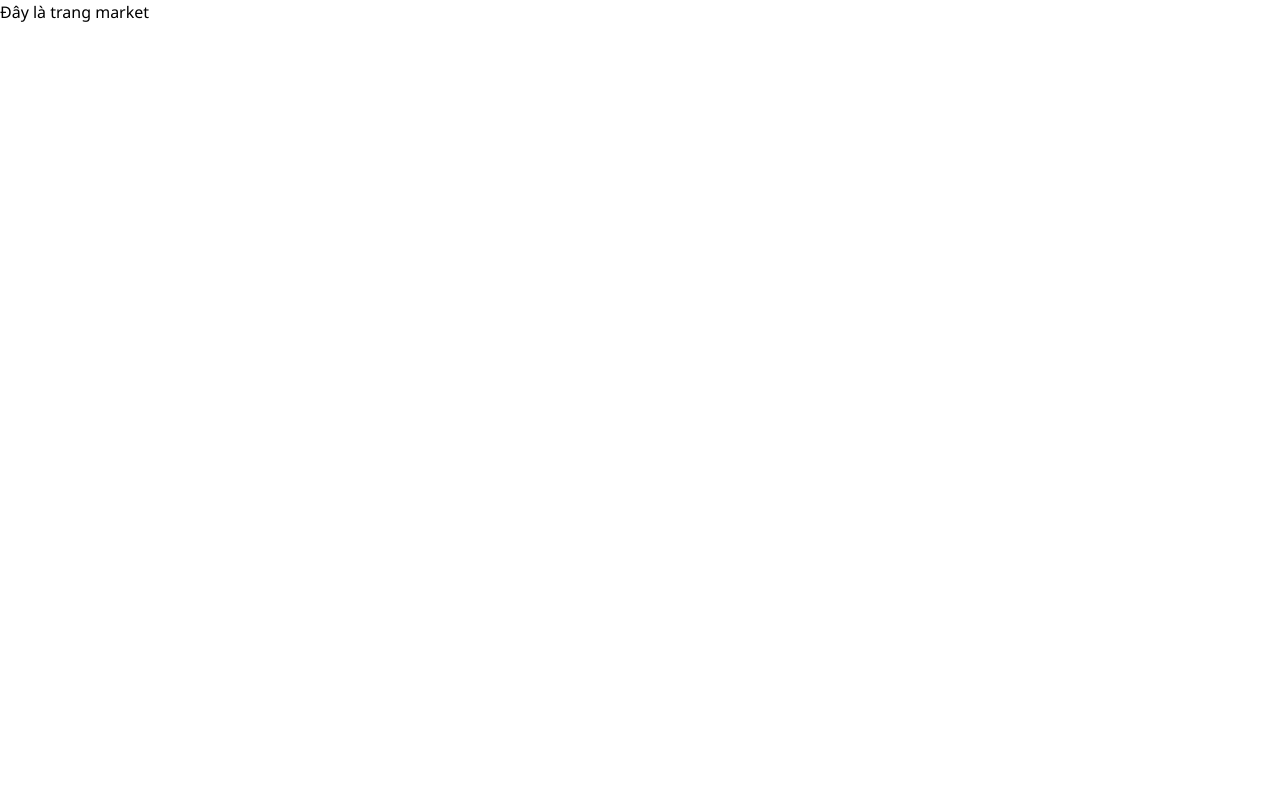
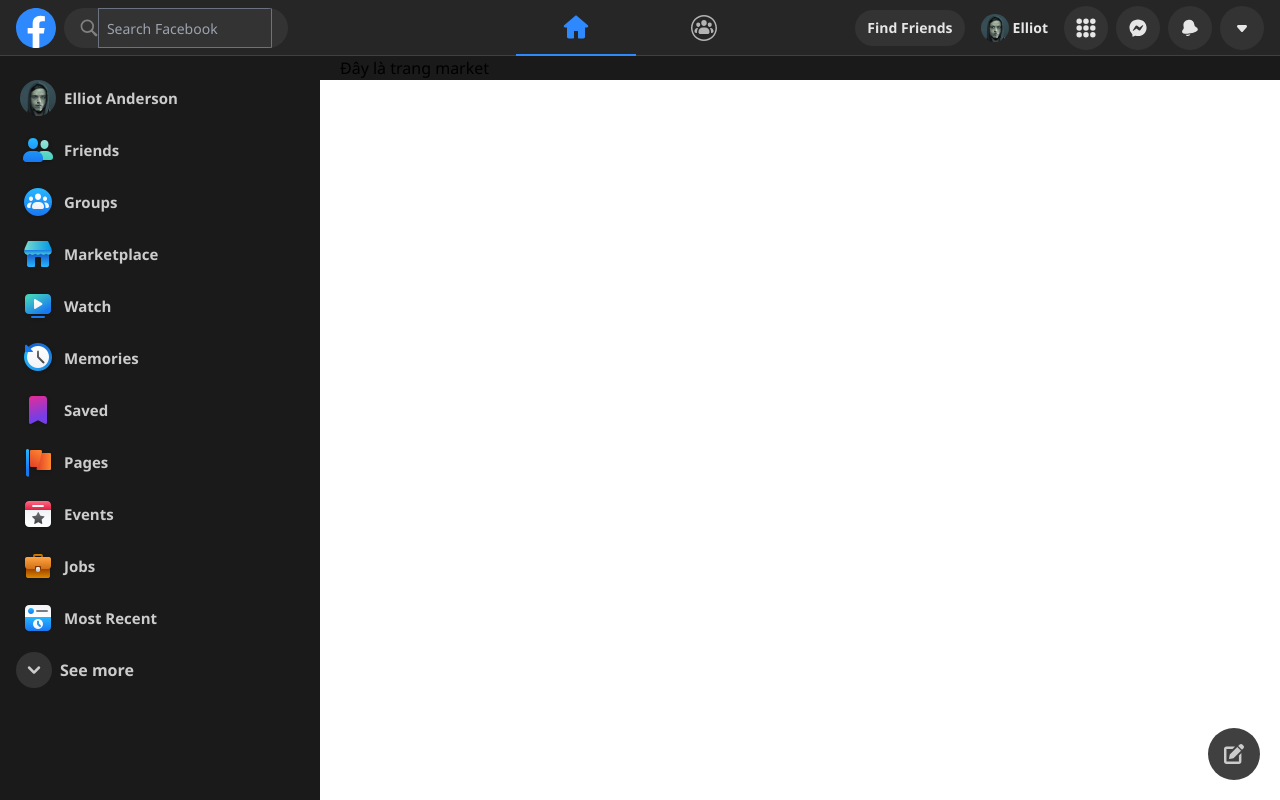
Before and after one commit to vantrong2405/Project-FaceBook-FE, a Vue app: page /market in a window 1280 px wide. Built offline with nearby package versions, Linux system fonts and the light colour scheme.

Commit message:
FE07. Fixing Masterpage --init

```diff
--- a/src/App.vue
+++ b/src/App.vue
@@ -1,19 +1,17 @@
-<template class="bg-[#E4E6E8]">
-  <div>
+<template>
+  <component :is="layout">
     <router-view></router-view>
-  </div>
+  </component>
 </template>
 <script>
 import 'https://cdnjs.cloudflare.com/ajax/libs/flowbite/2.3.0/flowbite.min.js'
-
+const default_layout = "default";
 export default {
-  data() {
-    return {
-    }
+  computed: {
+    layout() {
+      return (this.$route.meta.layout || default_layout) + "-layout";
+    },
   },
-  methods: {
-
-  }
 }
 </script>
 <style>
--- /dev/null
+++ b/src/layouts/Default.vue
@@ -0,0 +1,55 @@
+<!-- eslint-disable vue/no-mutating-props -->
+<template>
+    <div class="bg-myGray-100 w-full h-full font-face">
+        <div class="relative w-full h-14">
+            <div class="absolute top-0 w-full h-full">
+                <Navbar class="fixed" />
+            </div>
+        </div>
+        <div class="flex gap-5">
+            <div class="relative w-80 hidden xl:block">
+                <div class="absolute">
+                    <LeftBar class="fixed w-80" />
+                </div>
+            </div>
+            <!-- start -->
+
+            <router-view></router-view>
+            <!-- end -->
+        </div>
+        <div class="
+      p-4
+      flex
+      items-center
+      justify-center
+      rounded-full
+      bg-myGray-250
+      fixed
+      right-5
+      bottom-5
+      cursor-pointer
+      hover:bg-myGray-300
+      transition-colors
+      duration-300
+    ">
+            <svg-new-message class="w-5 text-myGray-800" />
+        </div>
+    </div>
+</template>
+<script>
+import Navbar from "../components/Navbar/index.vue";
+import LeftBar from "../components/LeftBar/index.vue";
+import svgNewMessage from "../components/svg/svgNewMessage.vue";
+export default {
+    components: {
+        Navbar,
+        LeftBar,
+
+        svgNewMessage,
+    },
+    mounted() {
+    },
+
+}
+</script>
+<style></style>
--- a/src/main.js
+++ b/src/main.js
@@ -2,8 +2,9 @@
 import App from './App.vue'
 import router from './router'
 import './assets/css/input.css';
+import Default from './layouts/Default.vue'
+
 const app = createApp(App)
-
 app.use(router)
-
+app.component("default-layout", Default);
 app.mount('#app')
--- a/src/views/Home.vue
+++ b/src/views/Home.vue
@@ -1,17 +1,5 @@
-<!-- eslint-disable vue/no-mutating-props -->
 <template>
-  <div class="bg-myGray-100 w-full h-full font-face">
-    <div class="relative w-full h-14">
-      <div class="absolute top-0 w-full h-full">
-        <Navbar class="fixed" />
-      </div>
-    </div>
-    <div class="flex gap-5">
-      <div class="relative w-80 hidden xl:block">
-        <div class="absolute">
-          <LeftBar class="fixed w-80" />
-        </div>
-      </div>
+  <div>
     <div class="flex-1">
       <div class="
       h-auto
@@ -312,28 +300,8 @@
       </div>
     </div>
   </div>
-    <div class="
-      p-4
-      flex
-      items-center
-      justify-center
-      rounded-full
-      bg-myGray-250
-      fixed
-      right-5
-      bottom-5
-      cursor-pointer
-      hover:bg-myGray-300
-      transition-colors
-      duration-300
-    ">
-      <svg-new-message class="w-5 text-myGray-800" />
-    </div>
-  </div>
 </template>
 <script>
-import Navbar from "../components/Navbar/index.vue";
-import LeftBar from "../components/LeftBar/index.vue";
 import RightBar from "../components/RightBar/index.vue";
 import svgCreate from "../components/svg/svgCreate.vue";
 import svgLiveVideo from "../components/svg/svgLiveVideo.vue";
@@ -346,11 +314,8 @@
 import svgLike2 from "../components/svg/svgLike2.vue";
 import svgComment from "../components/svg/svgComment.vue";
 import svgMenu from "../components/svg/svgMenu.vue";
-import svgNewMessage from "../components/svg/svgNewMessage.vue";
 export default {
   components: {
-    Navbar,
-    LeftBar,
     RightBar,
     svgCreate,
     svgLiveVideo,
@@ -362,9 +327,6 @@
     svgLike2,
     svgComment,
     svgMenu,
-    svgNewMessage,
-  },
-  mounted() {
   },
   data() {
     return {
```
Also changed, not shown: src/components/RightBar/index.vue (+13 -31 lines). Lines whose indentation alone changed are shown as unchanged.
